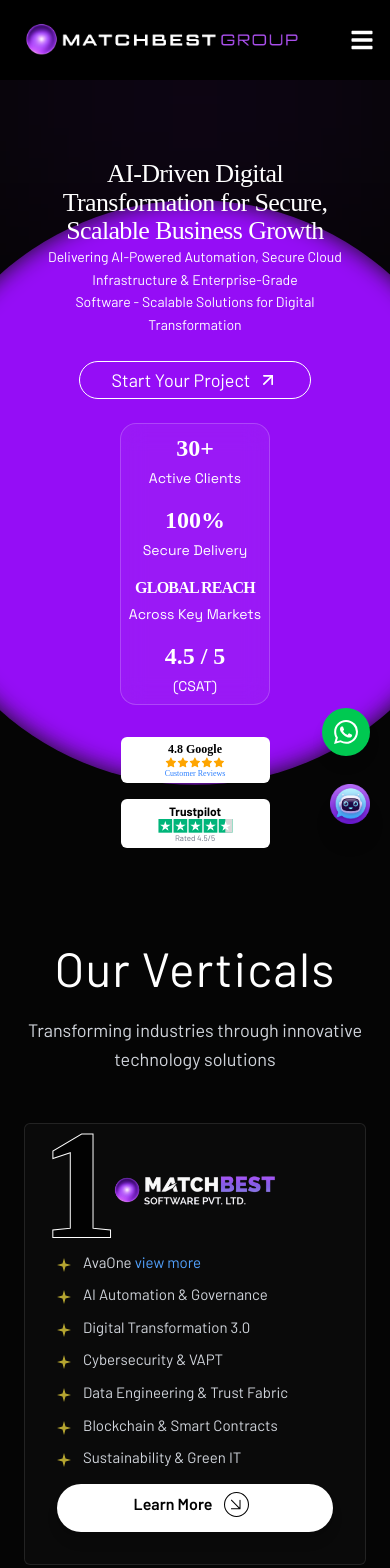
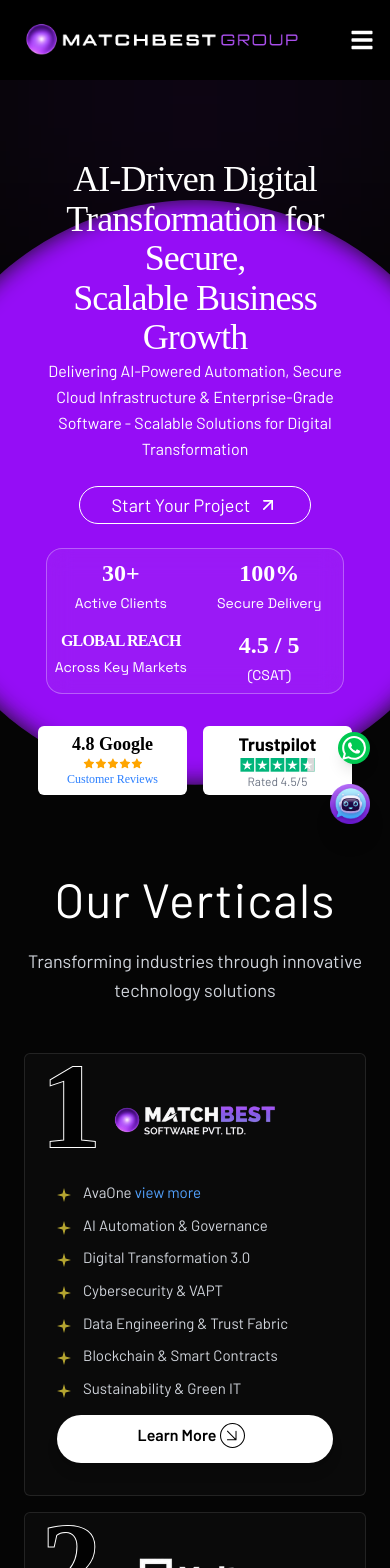
Before and after one commit to aashima0911/Matchbest-admin-panel, a Next.js app: page / in a window 390 px wide. Shown: the top 1568 px of the page. Built offline with nearby package versions, Linux system fonts and the light colour scheme.

Commit message:
mobile updation

```diff
--- a/src/app/components/WhatsAppButton.jsx
+++ b/src/app/components/WhatsAppButton.jsx
@@ -14,7 +14,7 @@
       rel="noopener noreferrer"
       whileHover={{ scale: 1.1 }}
       whileTap={{ scale: 0.9 }}
-      className="fixed bottom-22 right-5 z-50 w-12 h-12 sm:w-14 sm:h-14 bg-green-500 rounded-full shadow-lg flex items-center justify-center hover:bg-green-600 transition-colors"
+      className="fixed bottom-20 right-5 z-50 w-8 h-8 sm:w-12 sm:h-12 bg-green-500 rounded-full shadow-lg flex items-center justify-center hover:bg-green-600 transition-colors"
       aria-label="Contact via WhatsApp"
     >
       <svg
--- a/src/app/components/layout/card.jsx
+++ b/src/app/components/layout/card.jsx
@@ -141,7 +141,7 @@
                   <div className="flex flex-col h-full">
                     <div key={vertical.id} className="relative group mb-12">
                       <div
-                        className="absolute -top-24 -left-4 z-20 font-['Manrope'] mt-12 font-extrabold text-[154px] leading-[154px] text-[#020202] pointer-events-none select-none"
+                        className="absolute -top-24 -left-4 z-20 font-['Manrope'] mt-10 font-extrabold text-[120px] leading-[154px] text-[#020202] pointer-events-none select-none"
                         style={{
                           WebkitTextStroke: '2px white',
                           paintOrder: 'stroke fill'
@@ -193,7 +193,7 @@
                       href={vertical.link}
                       target="_blank"
                       rel="noopener noreferrer"
-                      className="mt-auto flex bg-white text-black font-semibold px-6 py-2 gap-3 rounded-full transition-all duration-300 transform hover:bg-gradient-to-r from-[#4B6CEB] to-[#9159B7] text-center justify-center shadow-lg hover:shadow-xl"
+                      className="mt-auto flex bg-white text-black font-semibold px-6 py-2 gap-1 rounded-full transition-all duration-300 transform hover:bg-gradient-to-r from-[#4B6CEB] to-[#9159B7] text-center justify-center shadow-lg hover:shadow-xl"
                     >
                       <span>Learn More</span>
                       <div className="relative w-8 h-8 items-center justify-center">
@@ -202,7 +202,7 @@
                           alt="Arrow"
                           width={25}
                           height={25}
-                          className="object-contain transition-transform duration-300 group-hover:-rotate-45"
+                          className="object-contain transition-transform duration-300 group-hover:-rotate-90"
                         />
                       </div>
                     </a>
@@ -227,7 +227,7 @@
                     <div className="flex flex-col h-full">
                       <div key={vertical.id} className="relative group mb-14">
                         <div
-                          className="absolute -top-24 -left-4 z-20 mt-12 font-['Manrope'] font-extrabold text-[154px] leading-[154px] text-[#020202] pointer-events-none select-none"
+                          className="absolute -top-24 -left-4 z-20 mt-10 font-['Manrope'] font-extrabold text-[120px] leading-[154px] text-[#020202] pointer-events-none select-none"
                           style={{
                             WebkitTextStroke: '2px white',
                             paintOrder: 'stroke fill'
@@ -279,7 +279,7 @@
                       href={vertical.link}
                       target="_blank"
                       rel="noopener noreferrer"
-                      className="mt-auto flex bg-white text-black font-semibold px-6 py-2 gap-3 rounded-full transition-all duration-300 transform  hover:bg-gradient-to-r from-[#4B6CEB] to-[#9159B7] text-center justify-center shadow-lg hover:shadow-xl"
+                      className="mt-auto flex bg-white text-black font-semibold px-6 py-2 gap-1 rounded-full transition-all duration-300 transform  hover:bg-gradient-to-r from-[#4B6CEB] to-[#9159B7] text-center justify-center shadow-lg hover:shadow-xl"
                     >
                       <span>Learn More </span>
                       <div className="relative w-8 h-8 items-center justify-center">
@@ -288,7 +288,7 @@
                           alt="Arrow"
                           width={25}
                           height={25}
-                          className="object-contain transition-transform duration-300 group-hover:-rotate-45"
+                          className="object-contain transition-transform duration-300 group-hover:-rotate-90"
                         />
                       </div>
                     </a>
--- a/src/app/contact/page.jsx
+++ b/src/app/contact/page.jsx
@@ -44,7 +44,7 @@
     address: "Expansion 2025",
     top: "46%",
     left: "58%",
-    align: "top-left" , md:"top"
+    align: "top" , md:"top-left"
   },
   {
     country: "UAE",
@@ -268,7 +268,7 @@
     </section>
 
 
-    <section className="w-full bg-black py-6 px-4 md:px-8 overflow-hidden min-h-[50vh] ">
+    <section className="w-full bg-black py-6 px-4 md:px-8 overflow-hidden">
 
           {/* === HEADING SECTION === */}
           <div className="text-center mb-16 max-w-3xl mx-auto">
--- a/src/app/page.jsx
+++ b/src/app/page.jsx
@@ -193,7 +193,7 @@
     address: "Expansion 2025",
     top: "46%",
     left: "58%",
-    align: "top-left" , md:"top"
+    align: "top" , md:"top-left"
   },
   {
     country: "UAE",
@@ -243,7 +243,7 @@
     }, []);
 
     return (
-        <div className="bg-[#050505] min-h-screen flex flex-col overflow-x-hidden relative">
+      <div className="bg-[#050505] min-h-screen flex flex-col overflow-x-hidden relative">
 
         {/* --- HERO SECTION --- */}
         <section className="relative flex flex-col justify-start pt-40 md:pt-40 items-center px-4 overflow-hidden">
@@ -301,15 +301,15 @@
             </div>
 
                 {/* 2. HERO CONTENT*/}
-                <div className="relative z-10 container mx-auto px-4 flex flex-col items-center text-center pt-0 pb-20 mt-0 mb-2 md:md-4 mb:lg-8">
+                <div className="relative z-10 container mx-auto px-4 flex flex-col items-center text-center pt-0 pb-16 mt-0 mb-2 md:md-4 mb:lg-8">
                     {/* 1. Main Heading */}
-                    <h1 className="font-['Manrope'] font-medium text-[26px] md:text-[40px] lg:text-[60px] leading-[1.1] lg:leading-[80px] tracking-tight text-white sm:mb-4 md:mb-0 max-w-6xl">
+                    <h1 className="font-['Manrope'] font-medium text-[36px] md:text-[40px] lg:text-[60px] leading-[1.1] lg:leading-[80px] tracking-tight text-white sm:mb-2 max-w-6xl">
                     AI-Driven Digital Transformation for Secure, <br />
                     Scalable Business Growth
                     </h1>
 
                     {/* 2. Subheading */}
-                    <h2 className="text-white text-sm  max-w-3xl mb-6 leading-relaxed sm:mt-4 md:mt-2 pt-0 md:pt-4">
+                    <h2 className="text-white text-md  max-w-3xl mb-6 leading-relaxed sm:mt-4 md:mt-2 pt-0 md:pt-4">
                         Delivering AI-Powered Automation, Secure Cloud Infrastructure & Enterprise-Grade <br />
                         Software - Scalable Solutions for Digital Transformation
                     </h2>
@@ -344,8 +344,8 @@
                     </div>
 
                   {/* 4. Stats Box  */}
-                    <div className="w-400px  bg-white/5 backdrop-blur-md border border-white/20 rounded-2xl p-2 md:p-4 mt-2 mb-4 md:mb-4 lg:mb-4">
-                        <div className="grid grid-cols-0 md:grid-cols-4 gap-4 md:gap-4 lg:gap-4 text-center text-white ">
+                    <div className="w-400px  bg-white/5 backdrop-blur-md border border-white/30 rounded-2xl p-2 md:p-4 mt-2 mb-4 md:mb-4 lg:mb-4">
+                        <div className="grid grid-cols-2 md:grid-cols-4 gap-4 md:gap-4 lg:gap-4 text-center text-white ">
 
                         {/* Stat 1 */}
                         <div className="flex flex-col items-center">
@@ -375,8 +375,8 @@
                     </div>
 
                     {/* 5. Ratings */}
-                    <div className="flex grid grid-cols-0 md:grid-cols-2 gap-4 mt-4">
-                        <div className="bg-white rounded-md px-4 py-1 flex flex-col items-center text-left text-black text-xs font-bold font-['Manrope']">
+                    <div className="flex grid grid-cols-2 gap-4 mt-4">
+                        <div className="bg-white rounded-md px-4 py-1 flex flex-col items-center text-left text-black text-lg font-bold font-['Manrope']">
                           <span className="text-black font-bold">4.8 Google</span>
                           <span className="flex flex-cols-1">
                             <svg width="12" height="12" viewBox="0 0 24 24" fill="none" xmlns="http://www.w3.org/2000/svg">
@@ -396,9 +396,9 @@
                             </svg>
                           </span>
 
-                        <span className="font-normal text-[8px] text-blue-500">Customer Reviews</span>
+                        <span className="font-normal text-[12px] text-blue-500">Customer Reviews</span>
                         </div>
-                        <div className="bg-white rounded-md px-4 py-1 flex flex-col items-center text-black text-xs ">
+                        <div className="bg-white rounded-md px-4 py-1 flex flex-col items-center text-black text-lg ">
                             <span className="text-black font-bold">Trustpilot</span>
                             <span className="flex flex-cols-1">
                             <svg width="117" height="14" viewBox="0 0 127 24" fill="none" xmlns="http://www.w3.org/2000/svg">
@@ -415,7 +415,7 @@
                             <path d="M117.198 9.73451H123.996L118.496 13.7306V13.7316L115.583 15.8165L118.785 14.6203L120.597 20.1954L115.098 16.1994L109.598 20.1954L111.699 13.7306L106.199 9.73451H112.997L115.098 3.26967L117.198 9.73451Z" fill="white"/>
                             </svg>
                           </span>
-                          <span className="font-normal text-[8px] text-gray-500 ">Rated 4.5/5</span>
+                          <span className="font-normal text-[12px] text-gray-500 ">Rated 4.5/5</span>
                         </div>
                     </div>
 
@@ -501,7 +501,7 @@
                 </div>
 
                 {/* --- LAYER 2: CARDS GRID  --- */}
-                <div className="w-full max-w-4xl mx-auto relative z-20 px-4 md:px-12 grid grid-cols-2 md:grid-cols-2 gap-4">
+                <div className="w-full max-w-4xl mx-auto relative z-20 px-4 md:px-12 grid grid-cols-0 md:grid-cols-2 gap-4">
                     {cardsData.map((card) => (
                     <div
                         key={card.id}
@@ -512,7 +512,7 @@
                         <div className="relative z-10 flex flex-col h-full">
                         <div className="flex flex-grid">
                         {/* Icon Box */}
-                        <div className="flex flex-col w-14 h-14 bg-white rounded-xl flex items-center justify-center mb-3 shadow-lg">
+                        <div className="flex flex-col w-14 h-14 bg-white rounded-sm flex items-center justify-center mb-3 shadow-lg">
                             <Image src={card.icon} alt="icon" width={28} height={28} className="object-contain"/>
                         </div>
 
@@ -545,7 +545,7 @@
 
                 {/* --- LAYER 3: BACKGROUND SVG --- */}
                 <div className="absolute bottom-20 left-200 w-full z-0 pointer-events-none">
-                    <div className="absolute top-[80px] left-1/2 -translate-x-1/2 z-0 flex justify-center pointer-events-none w-[400vw] sm:w-[350vw] md:w-[400vw] ">
+                    <div className="absolute top-[80px] left-1/2 -translate-x-1/2 z-0 flex justify-center pointer-events-none w-[400vw] sm:w-[400vw] md:w-[400vw] ">
                     <motion.svg
                         width="100%"
                         height="auto"
@@ -705,10 +705,10 @@
                 key={item.id}
                 className={`
                   bg-[#171717] p-4 rounded-md border border-white/5
-                  h-[150px] flex flex-col justify-center relative group transition-all duration-300 shrink-0
+                  h-[190px] flex flex-col justify-center relative group transition-all duration-300 shrink-0
 
                   /* MOBILE VIEW */
-                  w-full max-w-[340px]
+                  w-full max-w-[350px]
 
                   /* GRID */
                   last:col-span-2
@@ -761,12 +761,7 @@
 
           {/* --- COLUMN 3: RIGHT IMAGES --- */}
           <div className="
-            lg:col-span-4
-
-            /* MOBILE STYLE */
-            grid grid-cols-2 gap-4 place-items-center w-full
-
-            /* DESKTOP STYLE */
+            lg:col-span-4 hidden
             lg:flex lg:flex-col lg:justify-between lg:h-[600px] lg:items-start lg:w-fit
             relative z-10">
             {features.map((item, index) => (
```
Also changed, not shown: wordcount.js (added, +37 -0 lines).
